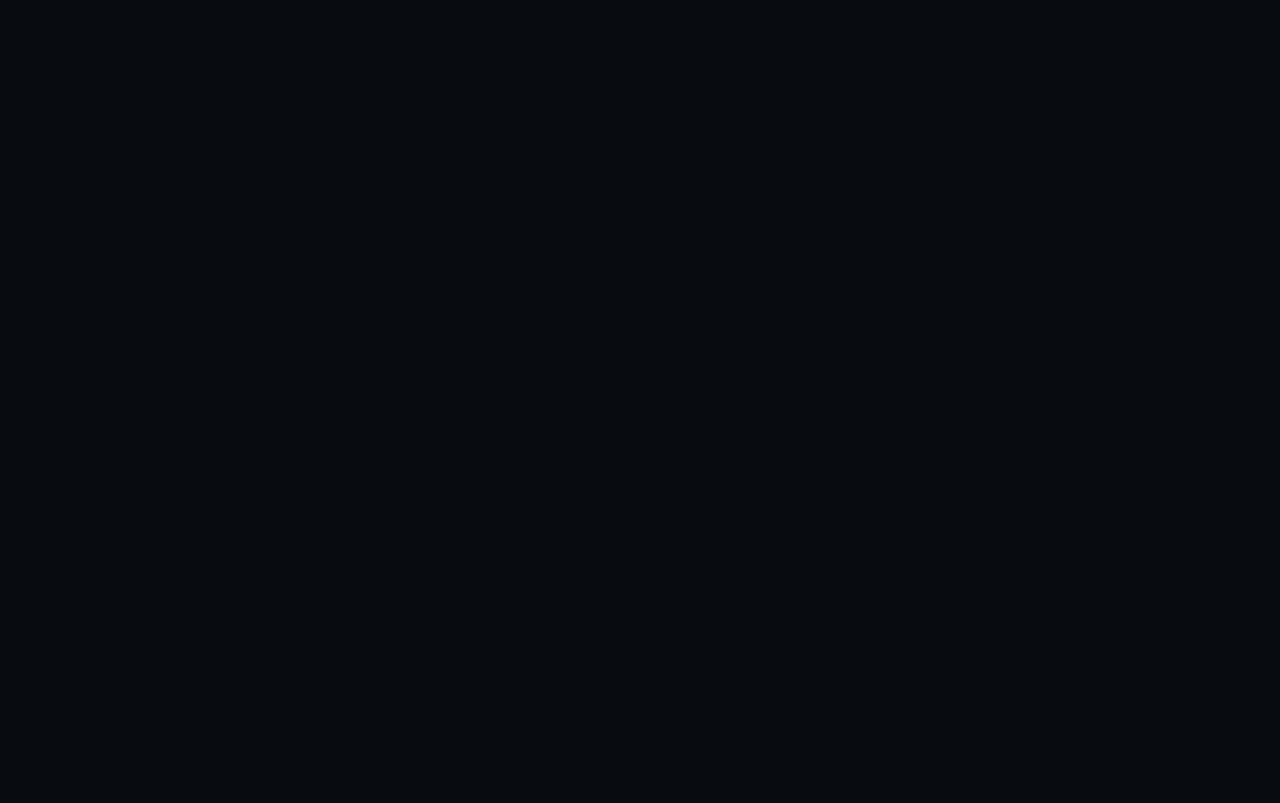
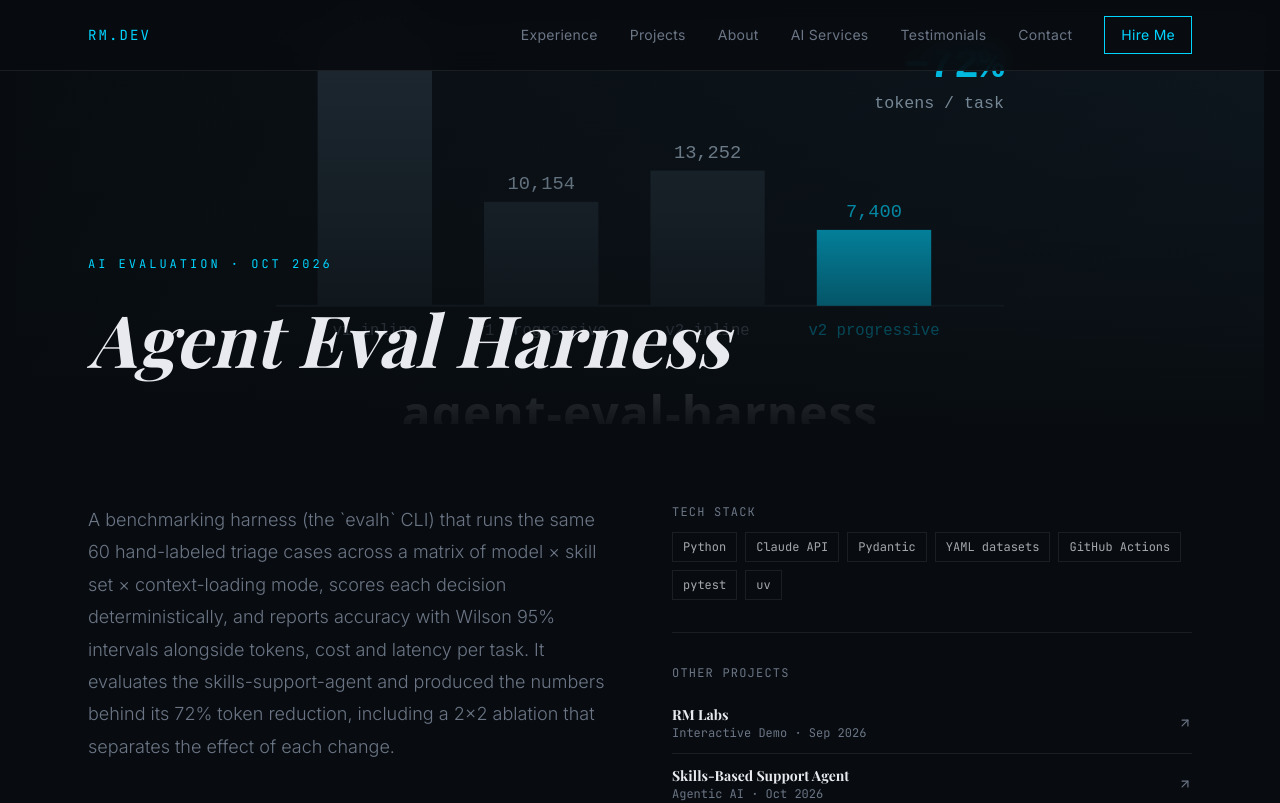
Before and after one commit to RahulBruh/portfolio, a Next.js app: page /projects/agent-eval-harness in a window 1280 px wide. Before the commit this address had no page. Shown: the top 803 px of the page. Built offline with nearby package versions, Linux system fonts and the light colour scheme.

Commit message:
Add skills-support-agent and agent-eval-harness projects

```diff
--- a/src/data/projects.ts
+++ b/src/data/projects.ts
@@ -35,6 +35,58 @@ export const PROJECTS: Project[] = [
       "Designed bidirectional citation linking: inline citation pills in the streamed answer and their source passage cards share hover/focus/click state, so a reader can jump from a claim straight to the sentence that grounds it and back.",
       "Implemented an accessible file-scope control (keyboard-operable checkbox list with ARIA roles) that visibly changes what the assistant is allowed to search, making the retrieval boundary a first-class, inspectable part of the UI rather than a hidden backend detail.",
       "Respected `prefers-reduced-motion` end-to-end (typing, streaming, count-up, and transition timings all collapse under a shared time-scaling helper) and kept the whole demo replayable and interruptible via a single monotonically incrementing run token.",
+    ],
+  },
+  {
+    id: "skills-support-agent",
+    title: "Skills-Based Support Agent",
+    tag: "Agentic AI · Oct 2026",
+    shortDesc:
+      "A player-support triage agent where every domain is a declarative SKILL.md file — add or change a support area without touching code.",
+    description:
+      "A plug-and-play player-support triage agent built with LangGraph and Claude. Each support domain (billing, account recovery, bug reports, connectivity) is a markdown SKILL.md file that defines its intake questions, business rules, escalation policy, tool allow-list and persona; the graph itself holds no domain knowledge. Requirements came first: a BRD, user stories, workflow maps and design decisions were committed before any code, and the backlog was tracked as GitHub Issues and milestones.",
+    img: "/assets/skills-support-agent.svg",
+    tech: [
+      "LangGraph",
+      "Claude API",
+      "Python",
+      "MCP (FastMCP)",
+      "Pydantic",
+      "GitHub Actions",
+      "uv",
+    ],
+    github: "https://github.com/RahulBruh/skills-support-agent",
+    highlights: [
+      "Designed a domain-agnostic LangGraph pipeline (route → intake → ask → act → decide) where all business logic lives in declarative SKILL.md files; the connectivity domain was added in a single 25-line markdown file with zero Python changes.",
+      "Cut tokens per task by 72% (26,468 → 7,400) and cost per task by 65% ($0.0292 → $0.0102) by rewriting skills concisely and switching to progressive disclosure, where the router sees only skill descriptions and the full skill loads after routing, while decision accuracy held at 86.8% → 92.5% across 53 labeled cases (overlapping 95% CIs, so no regression rather than a proven gain).",
+      "Exposed ticket, account, purchase-history, knowledge-base and service-status lookups as five shared MCP tools, with each skill's allow-list enforced by the engine; the same server works with Claude Desktop, Claude Code or any MCP client.",
+      "Wrote the planning artifacts before code: a business requirements document, user stories, workflow maps and ADRs, with work tracked through 15 GitHub issues across milestones.",
+    ],
+  },
+  {
+    id: "agent-eval-harness",
+    title: "Agent Eval Harness",
+    tag: "AI Evaluation · Oct 2026",
+    shortDesc:
+      "A benchmarking CLI that runs labeled tasks across agent configs and reports accuracy, tokens, cost and latency — with a regression gate for CI.",
+    description:
+      "A benchmarking harness (the `evalh` CLI) that runs the same 60 hand-labeled triage cases across a matrix of model × skill set × context-loading mode, scores each decision deterministically, and reports accuracy with Wilson 95% intervals alongside tokens, cost and latency per task. It evaluates the skills-support-agent and produced the numbers behind its 72% token reduction, including a 2×2 ablation that separates the effect of each change.",
+    img: "/assets/agent-eval-harness.svg",
+    tech: [
+      "Python",
+      "Claude API",
+      "Pydantic",
+      "YAML datasets",
+      "GitHub Actions",
+      "pytest",
+      "uv",
+    ],
+    github: "https://github.com/RahulBruh/agent-eval-harness",
+    highlights: [
+      "Built a 60-case labeled dataset spanning billing, account recovery, bug reports, connectivity, out-of-scope, multi-intent, multi-turn and prompt-injection cases, with labels derived from skill rules and mock backend data (never model output) and a changelog recording every label change.",
+      "Ran a 2×2 ablation on Claude Haiku 4.5 isolating the two optimizations: progressive loading alone cut tokens 61.6%, concise skill files alone 49.9%, and both together 72.0% — nearly all of it input tokens, with output flat.",
+      "Used the evals to find real problems: a routing regression introduced by the token optimization (billing questions like “Do you accept PayPal?” fell through to human escalation), ambiguous business rules tightened before any model run, and a 3-case run-to-run swing at temperature 0 that motivated reporting every accuracy figure with a confidence interval.",
+      "Implemented run / compare / baseline / gate / cases commands with an on-disk cache keyed by an agent code + skills + data fingerprint, results exported as JSON, Markdown and HTML reports, and a gate command that exits non-zero on regression for use as a pull-request check.",
     ],
   },
   {
```
Also changed, not shown: public/assets/agent-eval-harness.svg (added), public/assets/skills-support-agent.svg (added).
